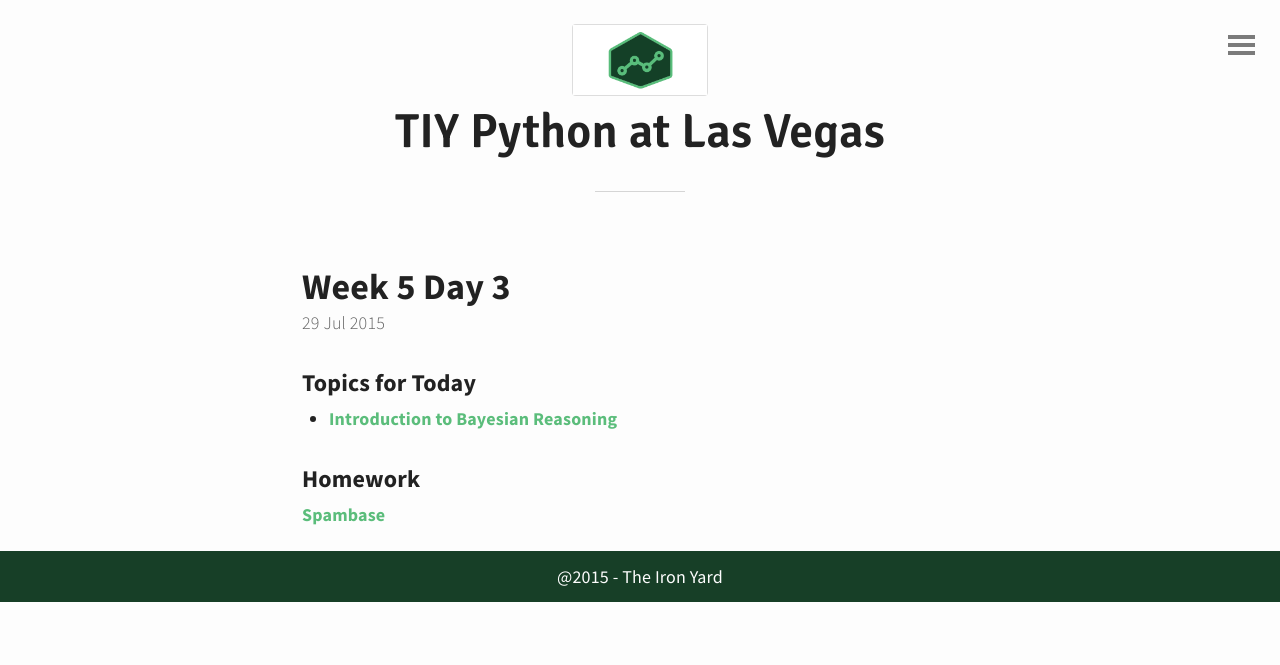
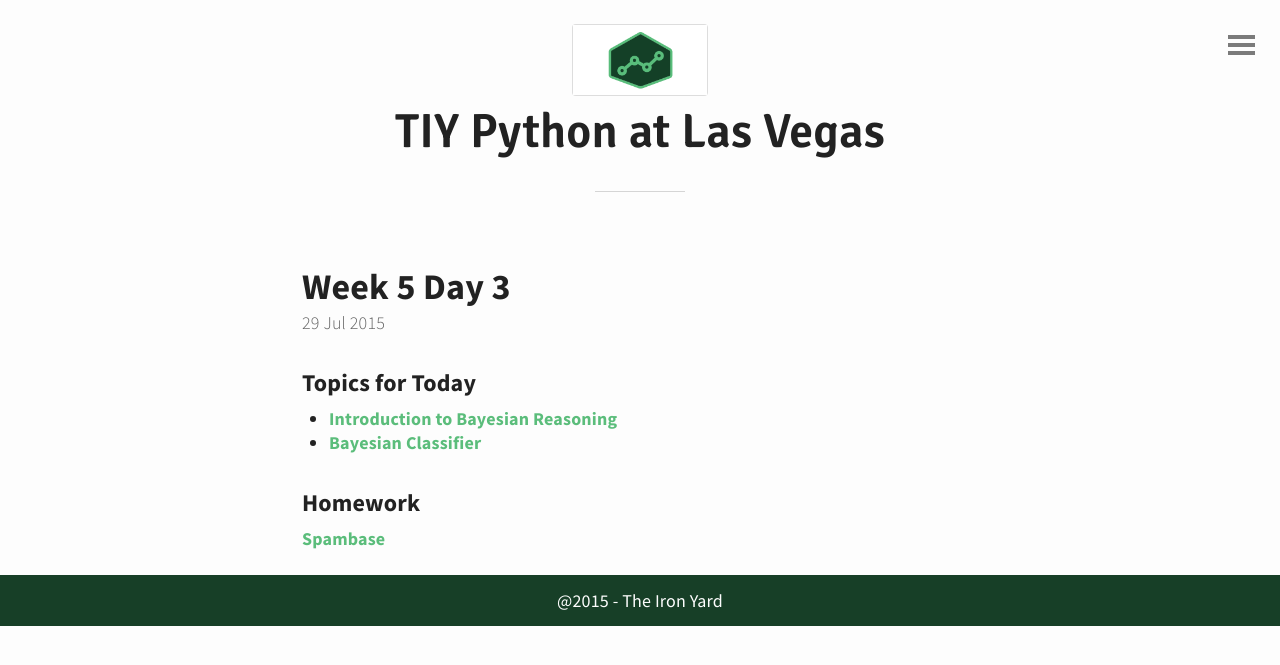
Before and after one commit to tiy-lv-python-2015-06/tiy-lv-python-2015-06.github.io, a Jekyll site: the page built from _posts/2015-07-29-Week-5-Day-2.md, in a window 1280 px wide. Shown: the top 665 px of the page. Built offline with Jekyll 4.4.1, drawn with Linux system fonts in a browser that asks for light colours.

Commit message:
pushing more notebook

```diff
--- a/_posts/2015-07-29-Week-5-Day-2.md
+++ b/_posts/2015-07-29-Week-5-Day-2.md
@@ -4,6 +4,7 @@ title: Week 5 Day 3
 
 ### Topics for Today
 * [Introduction to Bayesian Reasoning](https://github.com/tiy-lv-python-2015-06/class-notes/blob/master/week5/07%20Intro%20to%20Bayesian%20Reasoning.ipynb)
+* [Bayesian Classifier](https://github.com/tiy-lv-python-2015-06/class-notes/blob/master/week5/08%20Bayesian%20Classifier.ipynb)
 
 ### Homework
 [Spambase](https://github.com/tiy-lv-python-2015-06/spambase)
```
